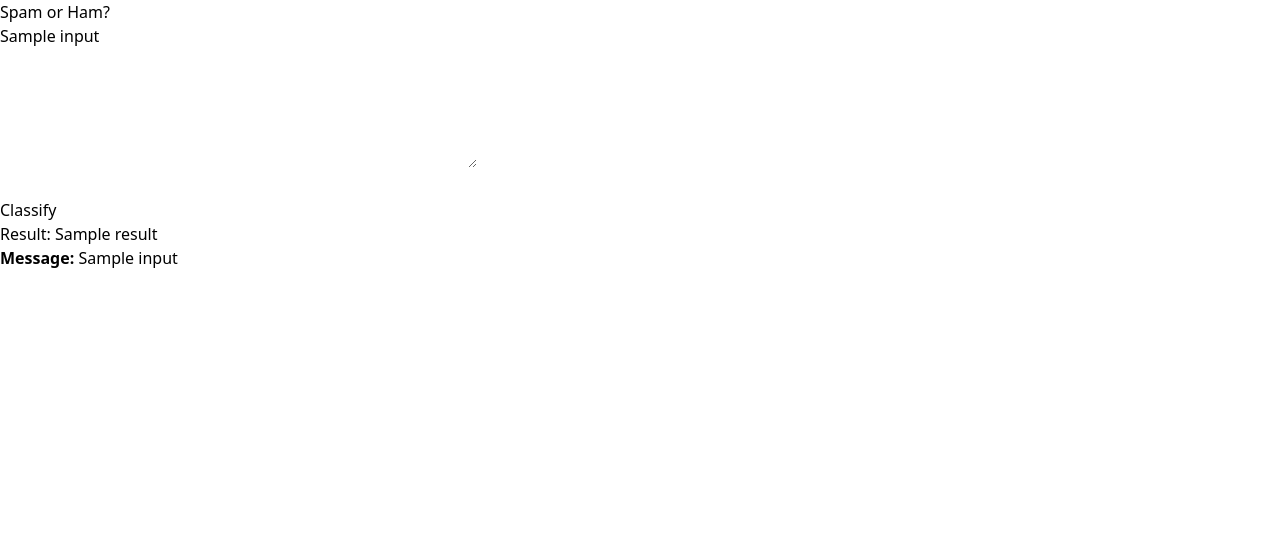
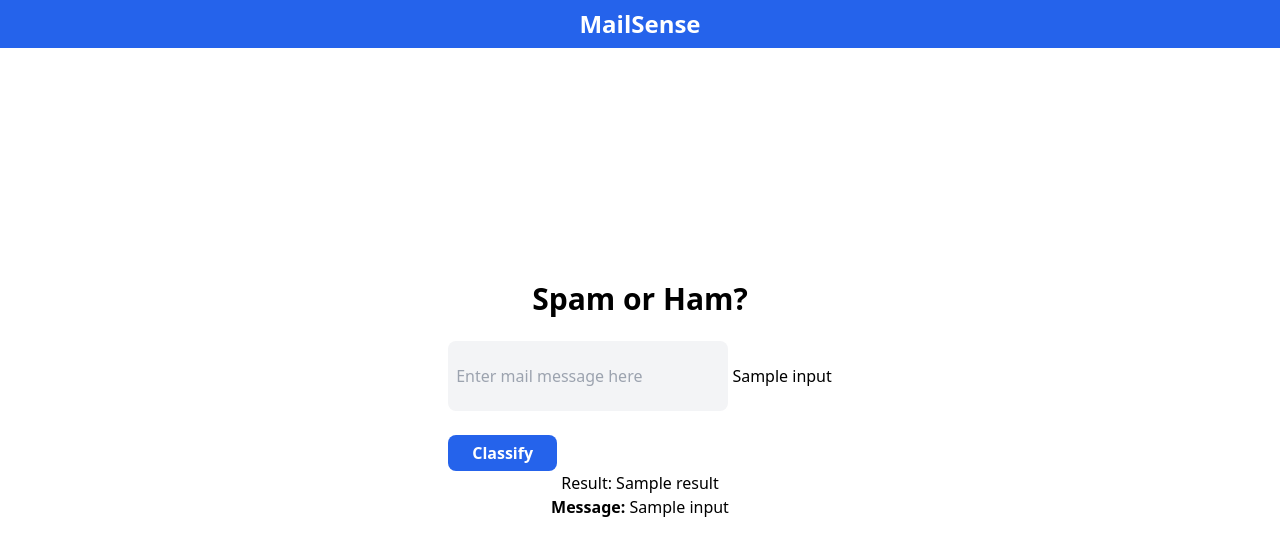
Before and after one commit to UjjwalKumar02/MailSense, a Flask app: template frontend/templates/index.html in a window 1280 px wide. Shown: the top 556 px of the page. Run offline with Flask 3, Linux system fonts and the light colour scheme; the template is opened without the code that fills it: most values are stand-ins (such as "Sample title", 1, 10 or a date in 2020); style sheets or scripts are compiled from the project's sources; parts of the project's set-up code (start-up, migrations or seed data) failed here and were passed over; some libraries are stand-ins or nearby versions.

Commit message:
Made UI changes

```diff
--- a/app.py
+++ b/app.py
@@ -5,7 +5,11 @@ from nltk.stem import WordNetLemmatizer
 from nltk.corpus import stopwords
 
 
-app = Flask(__name__)
+app = Flask(
+  __name__,
+  template_folder="frontend/templates",
+  static_folder="frontend/static",
+)
 
 
 model = joblib.load('./models/spam_classifier.pkl')
--- a/frontend/static/css/styles.css
+++ b/frontend/static/css/styles.css
@@ -553,41 +553,3 @@ video {
 [hidden]:where(:not([hidden="until-found"])) {
   display: none;
 }
-
-.container {
-  width: 100%;
-}
-
-@media (min-width: 640px) {
-  .container {
-    max-width: 640px;
-  }
-}
-
-@media (min-width: 768px) {
-  .container {
-    max-width: 768px;
-  }
-}
-
-@media (min-width: 1024px) {
-  .container {
-    max-width: 1024px;
-  }
-}
-
-@media (min-width: 1280px) {
-  .container {
-    max-width: 1280px;
-  }
-}
-
-@media (min-width: 1536px) {
-  .container {
-    max-width: 1536px;
-  }
-}
-
-.static {
-  position: static;
-}
--- a/frontend/templates/index.html
+++ b/frontend/templates/index.html
@@ -4,15 +4,33 @@
     <meta charset="UTF-8">
     <meta name="viewport" content="width=device-width, initial-scale=1.0">
     <title>MailSense</title>
-    <link rel="stylesheet" href="{{ url_for('static', filename='static\css\styles.css') }}">
+    <script src="https://cdn.tailwindcss.com"></script>
+    <link rel="stylesheet" href="{{ url_for('static', filename='css/styles.css') }}">
 </head>
 <body>
-    <div class="container">
-        <h1>Spam or Ham?</h1>
+    <nav class="fixed top-0 w-[100%] bg-blue-600">
+        <h1 class="font-semibold text-center text-2xl text-white py-2">MailSense</h1>
+    </nav>
+
+    <div class="flex flex-col justify-center items-center min-h-screen">
+        <h1 class="font-semibold text-3xl mb-6">Spam or Ham?</h1>
 
         <form method="POST">
-            <textarea name="message" placeholder="Enter email message here" rows="6" cols="50">{{ input }}</textarea><br><br>
-            <button type="submit">Classify</button>
+            <input
+                name="message"
+                placeholder="Enter mail message here"
+                class="bg-gray-100 w-[280px] h-[70px] p-2 rounded-lg "
+            >
+                {{ input }}
+        </input>
+            <br/>
+            <br/>
+            <button
+                type="submit"
+                class="bg-blue-600 text-white px-6 py-1.5 rounded-lg font-semibold"
+            >
+                Classify
+            </button>
         </form>
 
         {% if result %}
```
Also changed, not shown: readme.md.
